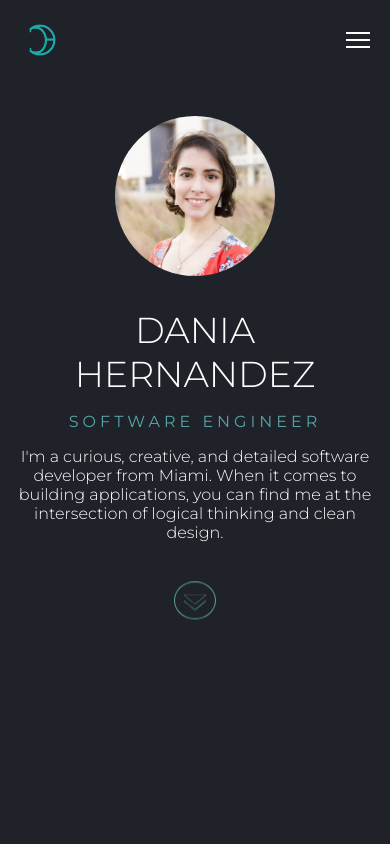
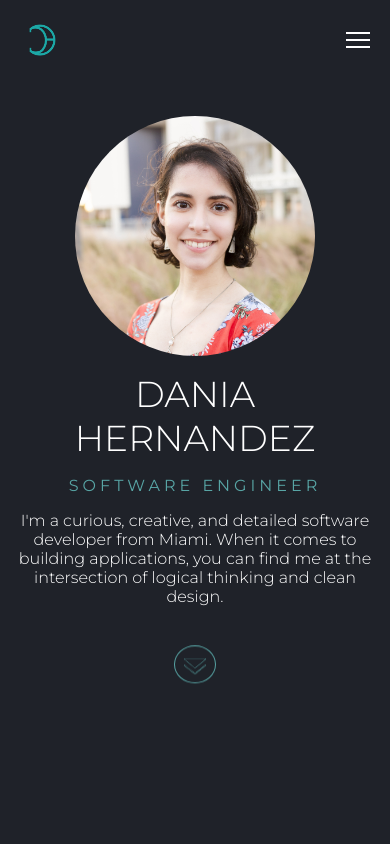
Before and after one commit to Dania-h/daniah, a React (Create React App) app: page / in a window 390 px wide. Shown: the top 844 px of the page. Built offline with nearby package versions, Linux system fonts and the light colour scheme; no server answers.

Commit message:
Create responsive hero section

```diff
--- a/src/components/Hero/Hero.js
+++ b/src/components/Hero/Hero.js
@@ -7,11 +7,21 @@ function Hero() {
   return (
     <article className="hero">
       <div className="hero__div">
-        <h1 className="hero__name">DANIA HERNANDEZ</h1>
-        <h3 className="hero__subheader">SOFTWARE ENGINEER</h3>
-        <p className="hero__text">I'm a curious, creative, and detailed software developer from Miami. When it comes to building applications, you can find me at the intersection of logical thinking and clean design.</p>
+        <div className="hero__details">
+          <h1 className="hero__name">DANIA HERNANDEZ</h1>
+          <h3 className="hero__subheader">SOFTWARE ENGINEER</h3>
+          <p className="hero__text">
+            I'm a curious, creative, and detailed software developer from Miami.
+            When it comes to building applications, you can find me at the
+            intersection of logical thinking and clean design.
+          </p>
+        </div>
+        <img
+          className="hero__portrait"
+          src={portrait}
+          alt="portrait of Dania"
+        />
       </div>
-      <img className="hero__portrait" src={portrait} alt="portrait of Dania" />
       <HashLink smooth to="/#skills">
         <div className="hero__scroll">
           <img className="hero__scroll--arrow" src={scroll} alt="scroll down" />
--- a/src/components/Hero/Hero.scss
+++ b/src/components/Hero/Hero.scss
@@ -1,21 +1,41 @@
 @use '../../styles/variables' as *;
+@use '../../styles/mixins' as *;
 
 .hero {
     padding: 1rem;
     height: 100vh;
     text-align: center;
-    display: flex;
-    flex-direction: column;
-    align-items: center;
+
+    @include tablet {
+        text-align: left;
+    }
 
     &__div {
-        margin: 1rem 0;
+        display: flex;
+        flex-direction: column;
+        align-items: center;
+
+        @include tablet {
+            flex-direction: row;
+            justify-content: space-evenly;
+        }
+    }
+
+    &__details {
         order: 2;
+
+        @include tablet {
+            width: 50%;
+        }
     }
 
     &__name {
         font-size: 2.25rem;
         font-weight: 300;
+
+        @include tablet {
+            font-size: 3rem;
+        }
     }
 
     &__subheader {
@@ -24,6 +44,10 @@
         font-weight: 400;
         margin: 1rem 0;
         letter-spacing: 4px;
+
+        @include tablet {
+            font-size: 1.5rem;
+        }
     }
 
     &__text {
@@ -33,13 +57,20 @@
 
     &__portrait {
         border-radius: 50%;
-        height: 10rem;
+        width: 15em;
+        aspect-ratio: 1;
         margin: 1rem;
         order: 1;
+
+        @include tablet {
+            order: 2;
+        }
     }
 
     & a {
-        order: 3;
+        display: flex;
+        justify-content: center;
+        margin: 1rem;
     }
 
     &__scroll {
@@ -48,6 +79,10 @@
         padding: .5rem .5rem 0 .5rem;
         margin: 1rem;
         animation: slideDown infinite 2.5s ease-in-out;
+
+        @include tablet {
+            display: block;
+        }
 
         &--arrow {
             height: 1.5rem;
```
